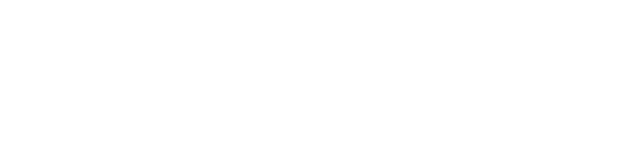
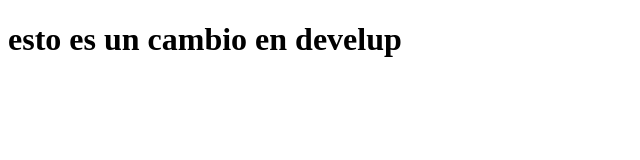
Before and after one commit to AlejoMessi/coder-36400, a plain HTML site: page index.html in a window 1280 px wide. Shown: the whole page, without its empty margins (0-640 px from the left). Drawn offline with Linux system fonts and the light colour scheme.

Commit message:
cambios en develup

```diff
--- a/index.html
+++ b/index.html
@@ -8,6 +8,6 @@
     <title>trabajando con github</title>
 </head>
 <body>
-
+    <h1>esto es un cambio en develup</h1>
 </body>
 </html>
```
